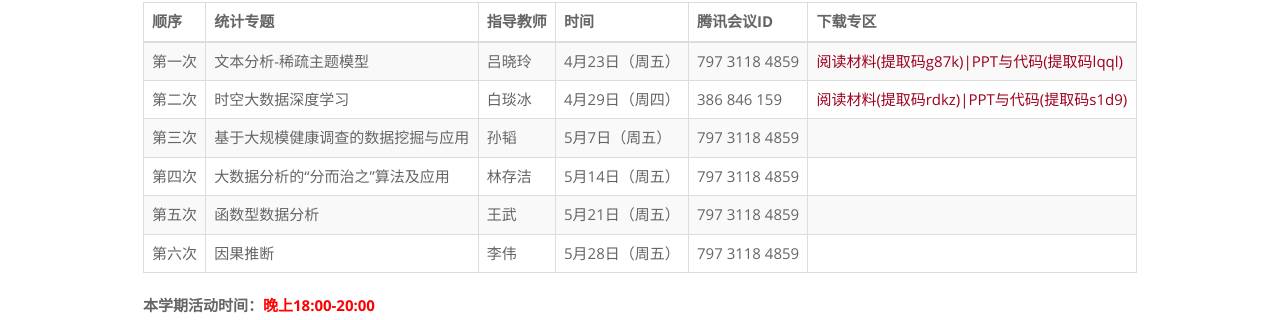
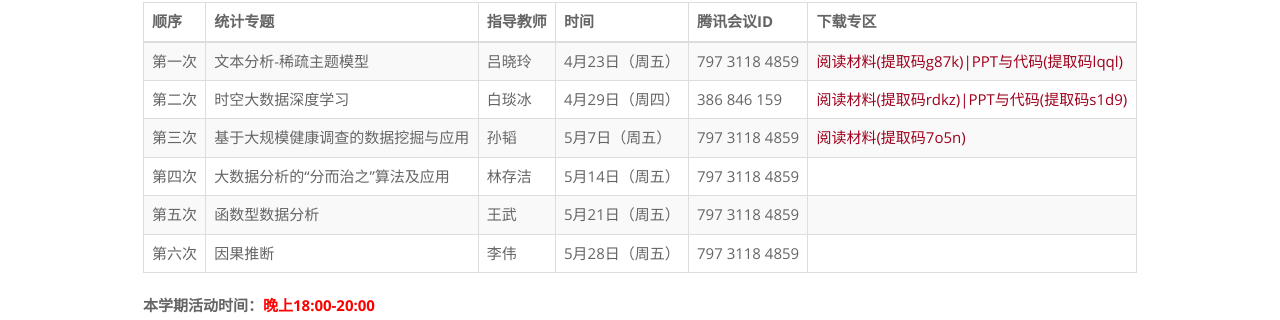
Before and after one commit to rucdmc/rucdmc.github.io, a Jekyll site: the page built from index.html, in a window 1280 px wide. Shown: the part 640-960 px from the top of the page. Built offline with Jekyll 4.4.1, drawn with Linux system fonts in a browser that asks for light colours.

Commit message:
Update index.html

```diff
--- a/index.html
+++ b/index.html
@@ -118,8 +118,7 @@
             <td>孙韬</td>
             <td>5月7日（周五）</td>
             <td>797 3118 4859</td>
-
-            <td> </td>
+            <td><a href="https://pan.baidu.com/s/1_u0Xdv2NYFBs4P4yTrbRcw">阅读材料(提取码7o5n)</a></td>
         </tr>
         <tr>
             <td>第四次</td>
```
